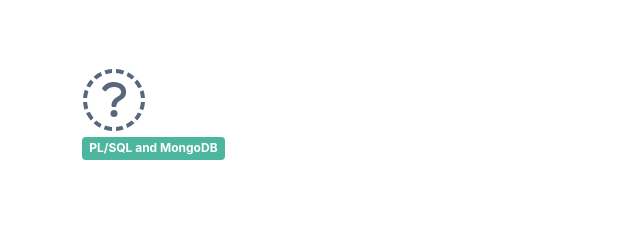
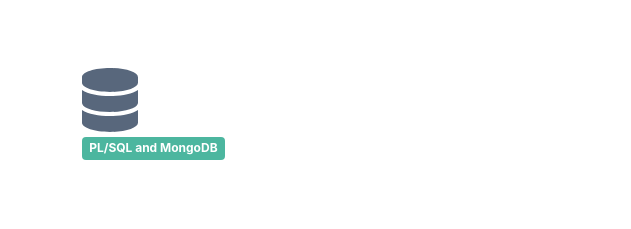
Before and after one commit to HisShoes/Portfolio, a plain HTML site: page index.html in a window 1280 px wide. Shown: the part 2436-2665 px from the top of the page, 649-1280 px from the left. Drawn offline with nearby package versions, Linux system fonts and the light colour scheme.

Commit message:
Fixed reference to fa database svg

```diff
--- a/index.html
+++ b/index.html
@@ -203,7 +203,7 @@
             <i class="fab fa-css3-alt fa-4x"></i>
           </div>
           <div class="mx-3">
-            <i class="fab fa-database fa-4x"></i>
+            <i class="fas fa-database fa-4x"></i>
             <span class="badge badge-info">PL/SQL and MongoDB</span>
           </div>
         </div>
```
